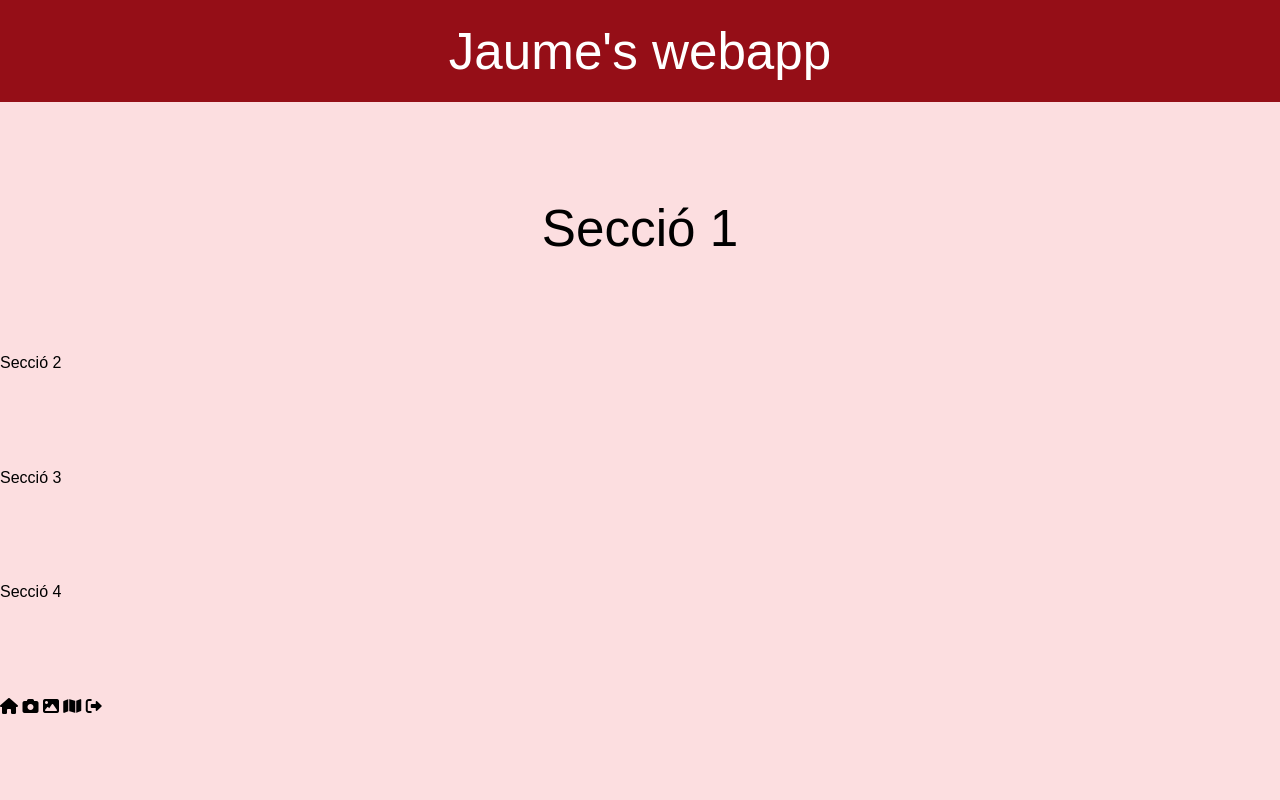
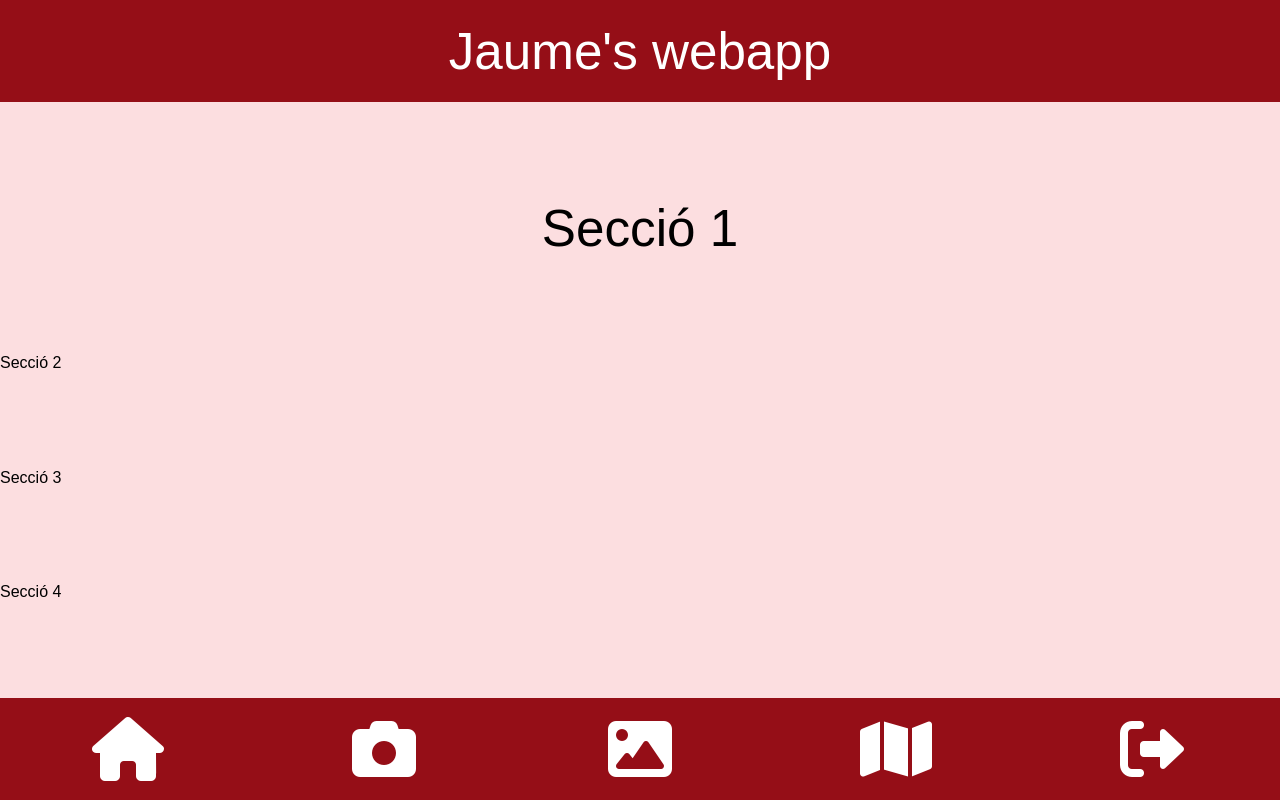
Before and after one commit to JaumeINSRoquetes/webapp2324, a plain HTML site: page index.html in a window 1280 px wide. Drawn offline with Linux system fonts and the light colour scheme.

Commit message:
Update index.css

```diff
--- a/index.css
+++ b/index.css
@@ -32,5 +32,16 @@ body {
     font-size: 4vmax;
 }
 #menu {
-    height: 8vmax;    /* alçària d'un 8% respecte l'alçària de la pantalla */
+    display: flex;    /* el menú és un contenidor de tipus flex */
+    height: 8vmax;
 }
+#menu i{
+    flex: 1;    /* cada botó pretén ocupar tot l'espai disponible */
+    display: flex;    /* contenidor flex on centrar-hi la icona */
+    justify-content: center;
+    align-items: center;
+    color: white;
+    background-color: #950E17;
+    font-size: 5vmax;
+    cursor: pointer;    /* en ordinadors, indica que s'hi pot fer clic */
+}
```
